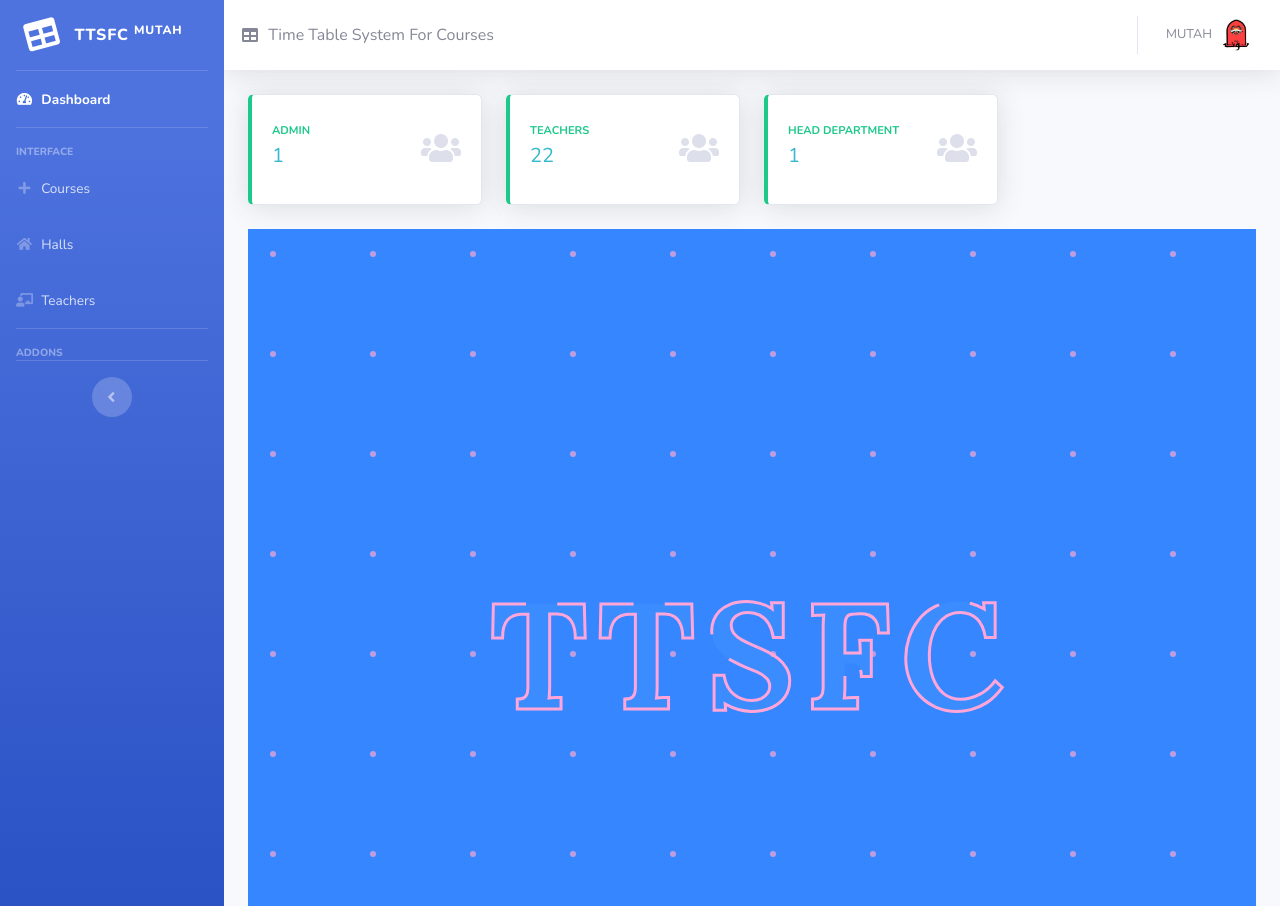
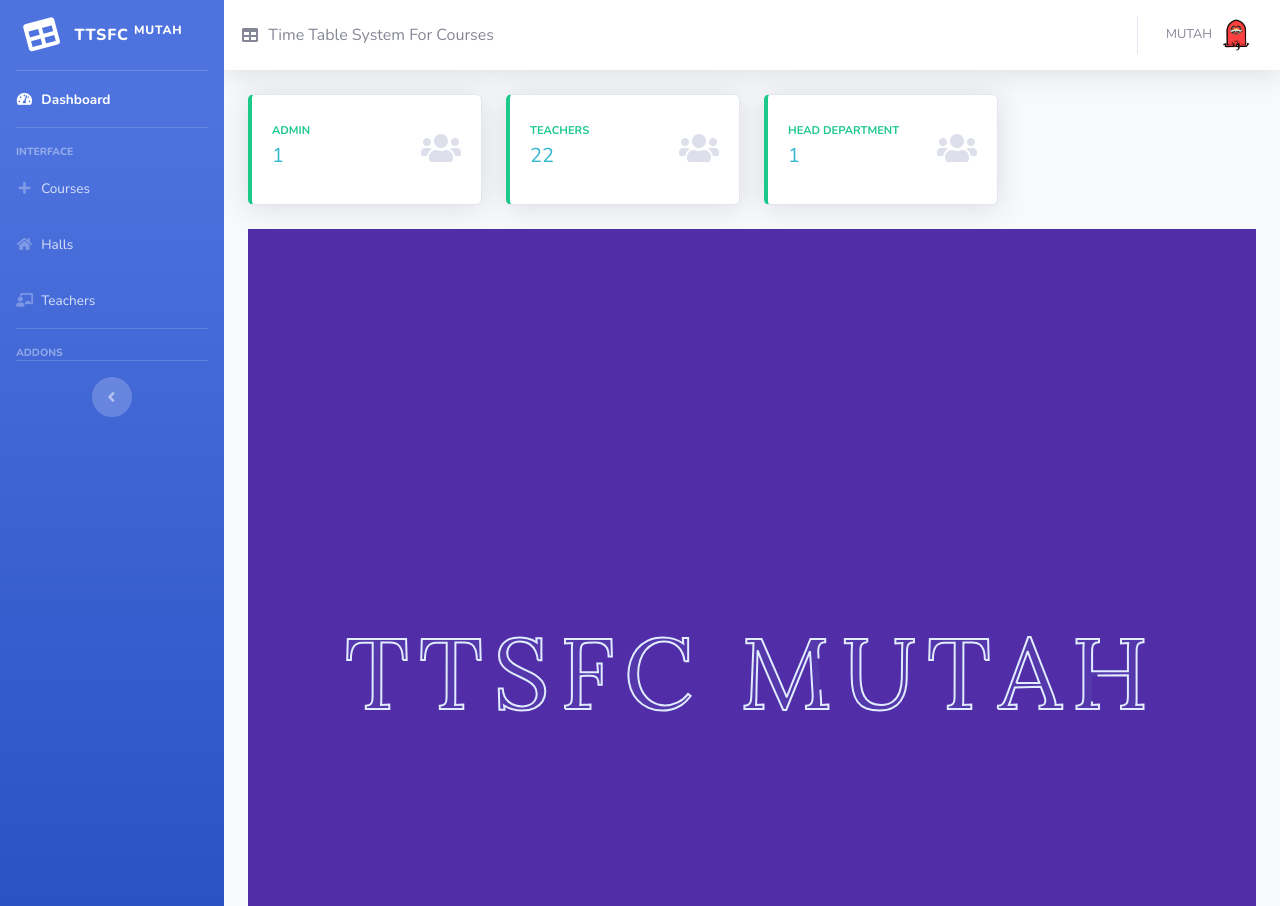
Before and after one commit to DENAALI/final-time, a PHP site: page / in a window 1280 px wide. Shown: the top 906 px of the page. Run offline with PHP 8.4, Linux system fonts and the light colour scheme; the visitor is signed in with stand-in values (Sample User, id 1); data comes from the database, SQL or seed files in the repository.

Commit message:
#Edit Desgin

```diff
--- a/index.php
+++ b/index.php
@@ -18,7 +18,7 @@ section{
   position: relative;
   width: 100%;
   height: 100vh;
-  background: #3586ff;
+  background: #512da8;
   overflow: hidden;
 }
 section .air{
@@ -110,10 +110,10 @@ section .air.air4{
 svg text {
   font-family: Lora;
   letter-spacing: 10px;
-  stroke: #ffa5d8;
-  font-size: 150px;
-  font-weight: 700;
-  stroke-width: 3;
+  stroke: #e1edff;
+  font-size: 100px;
+  font-weight: 500;
+  stroke-width: 2;
 
   animation: textAnimate 5s infinite alternate;
 
@@ -292,7 +292,7 @@ $type = $_SESSION['type'];
     <defs>
       <pattern id="polka-dots" x="0" y="0"                    width="100" height="100"
                patternUnits="userSpaceOnUse">
-        <circle fill="#be9ddf" cx="25" cy="25" r="3"></circle>
+        <!-- <circle fill="#be9ddf" cx="25" cy="25" r="3"></circle> -->
       </pattern>
         <style>
      @import url("https://fonts.googleapis.com/css?  family=Lora:400,400i,700,700i");
@@ -306,6 +306,8 @@ $type = $_SESSION['type'];
 
  <text x="50%" y="60%"  text-anchor="middle"  >
    TTSFC
+   MUTAH
+
  </text>
  </svg>
 </div>
```
